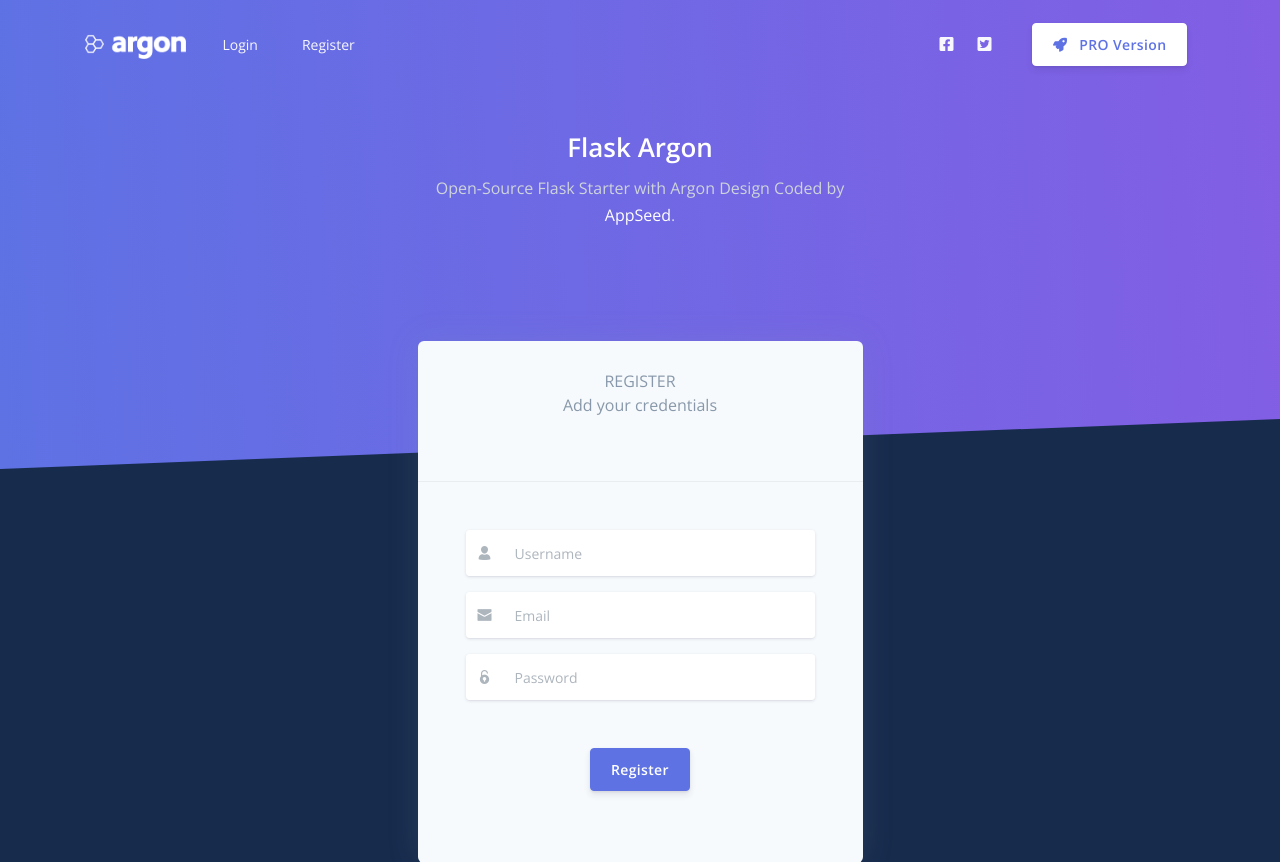
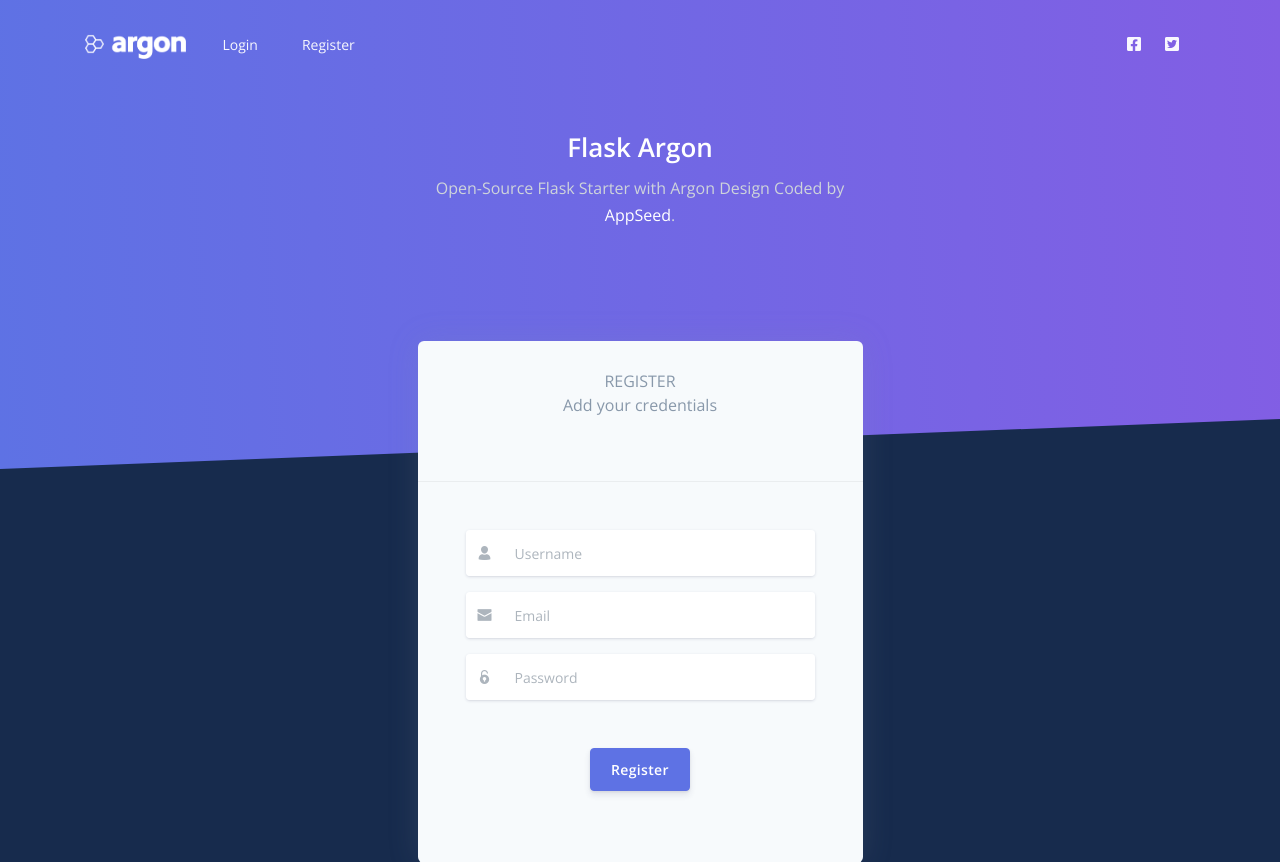
Before and after one commit to brodyu/flask-boilerplate-dashboard-argon, a Flask app: page /register in a window 1280 px wide. Shown: the top 862 px of the page. Run offline with Flask 2, Linux system fonts and the light colour scheme; some libraries are stand-ins or nearby versions.

Commit message:
Update navigation-fullscreen.html

```diff
--- a/app/base/templates/includes/navigation-fullscreen.html
+++ b/app/base/templates/includes/navigation-fullscreen.html
@@ -50,15 +50,6 @@
             <span class="nav-link-inner--text d-lg-none">Twitter</span>
           </a>
         </li>
-        <li class="nav-item d-none d-lg-block ml-lg-4">
-          <a href="https://appseed.us/admin-dashboards/flask-dashboard-argon-pro"
-             target="_blank" class="btn btn-neutral btn-icon">
-            <span class="btn-inner--icon">
-              <i class="fas fa-rocket mr-2"></i>
-            </span>
-            <span class="nav-link-inner--text">PRO Version</span>
-          </a>
-        </li>
       </ul>
     </div>
   </div>
```
